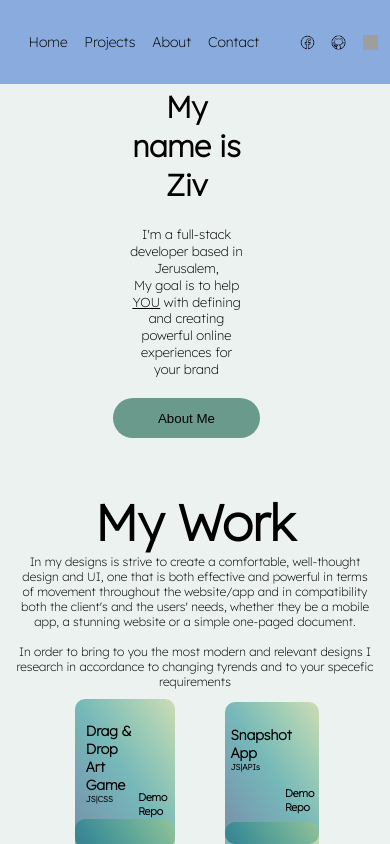
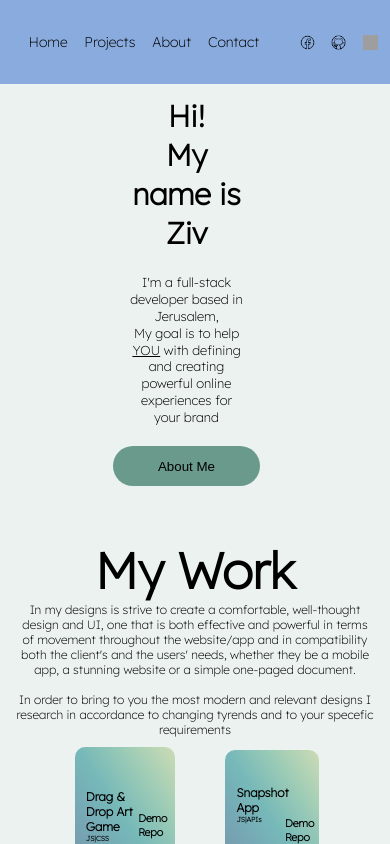
Before and after one commit to zifftalmon/zivPortfolio.github.io, a React (Create React App) app in the folder ziv-portfolio/: page / in a window 390 px wide. Shown: the top 844 px of the page. Built offline with nearby package versions, Linux system fonts and the light colour scheme; grey boxes are pictures that could not be loaded; a web font is replaced by a local one.

Commit message:
adjustments

```diff
--- a/ziv-portfolio/package.json
+++ b/ziv-portfolio/package.json
@@ -1,6 +1,7 @@
 {
   "name": "ziv-portfolio",
   "version": "0.1.0",
+  "homepage": "https://zifftalmon.github.io/zivPortfolio.github.io/",
   "private": true,
   "dependencies": {
     "@testing-library/jest-dom": "^5.16.5",
--- a/ziv-portfolio/src/App.js
+++ b/ziv-portfolio/src/App.js
@@ -10,7 +10,6 @@
 import './styles/Project.css'
 import './styles/Contact.css'
 
-// "homepage": "https://zifftalmon.github.io/zivPortfolio.github.io/",
 
 
 function App() {
--- a/ziv-portfolio/src/styles/Home.css
+++ b/ziv-portfolio/src/styles/Home.css
@@ -44,7 +44,7 @@
     .homeIntro {
         justify-content: center;
         align-items: center;
-        padding-top: 14em;
+        padding-top: 17em;
         margin-left: -1em;
         width: 30vw;
         height: 7vh;
--- a/ziv-portfolio/src/styles/Project.css
+++ b/ziv-portfolio/src/styles/Project.css
@@ -119,15 +119,15 @@
         height: 15vh;
     }
     .project0Header, .project1Header, .project2Header, .project3Header {
-        margin-bottom: -6em;
-        font-size: 7px;
+        margin-bottom: -10em;
+        font-size: 6px;
     }
     .project1Header, .project2Header, .project3Header {
-        margin-bottom: -2em;
+        margin-bottom: -6em;
         margin-left: 1em;
     }
     .project0Link , .project1Link , .project2Link , .project3Link  {
         font-size: 7px;
-        margin: 4em 0 1em 8em;
+        margin: 4em 0 2em 8em;
     }
 }
```
